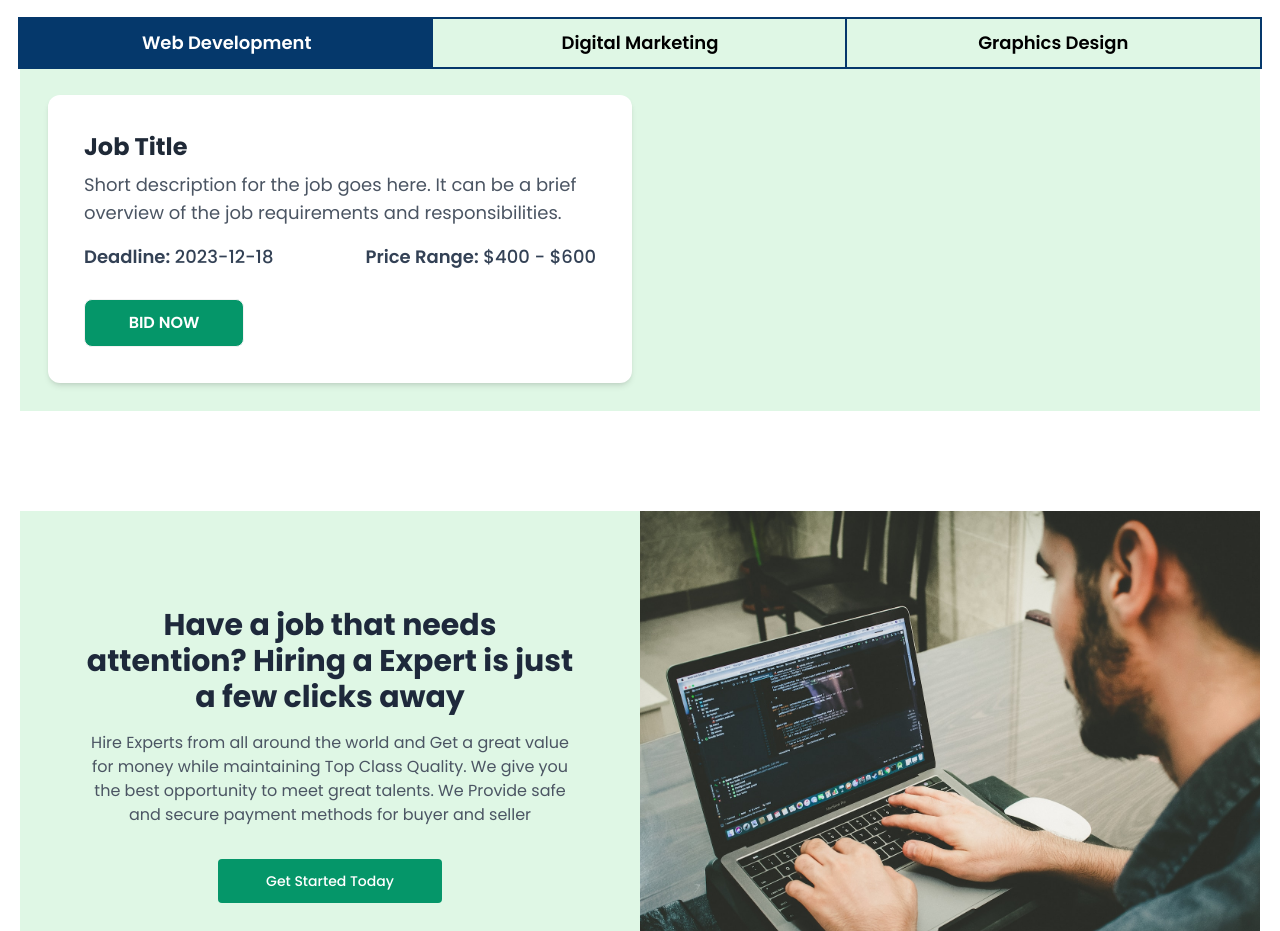
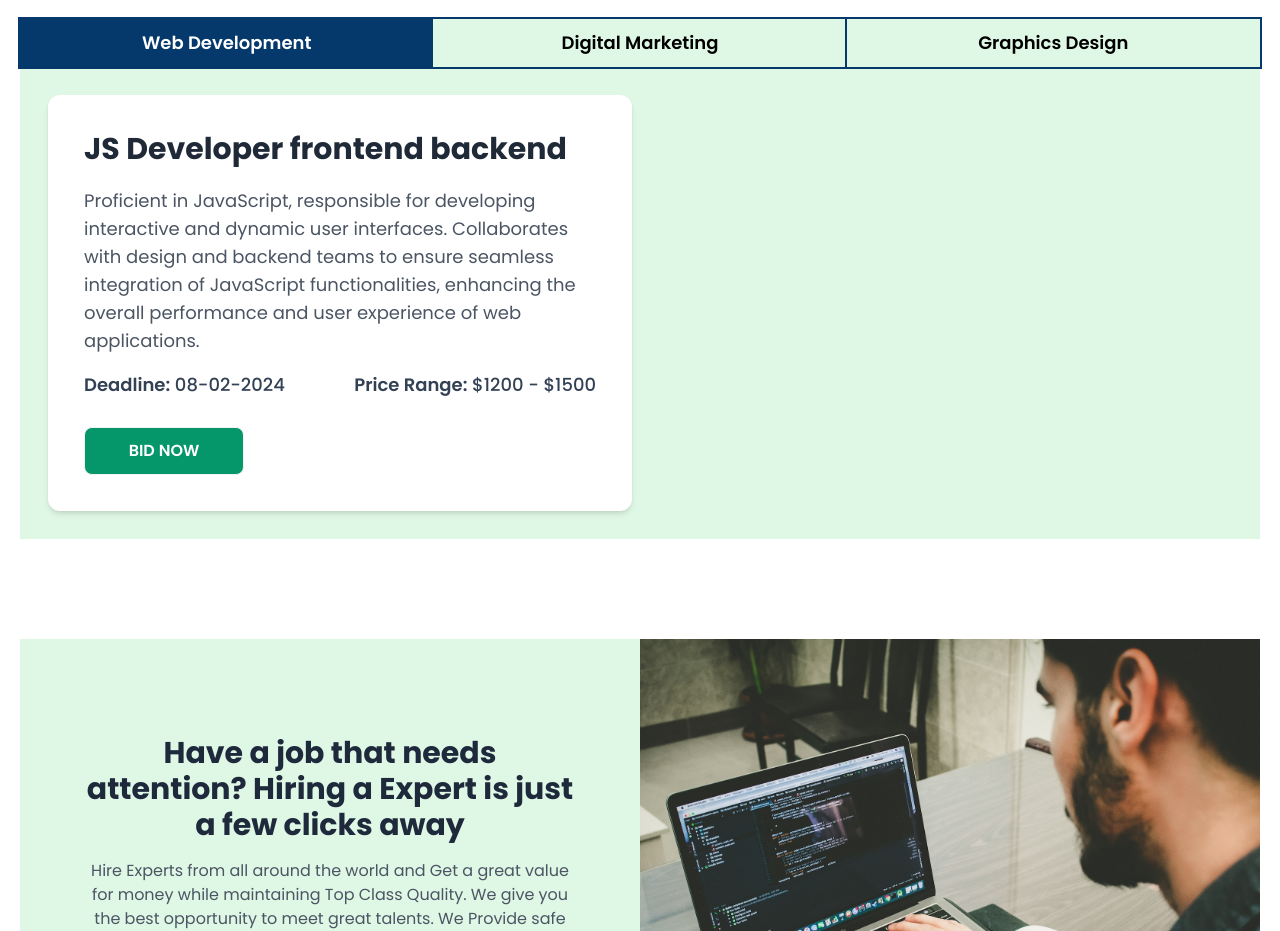
Before and after one commit to searchsakib/jobquery-client, a React (Vite) app: page / in a window 1280 px wide. Shown: the part 860-1791 px from the top of the page. Built offline with nearby package versions, Linux system fonts and the light colour scheme.

Commit message:
category card text heading enlarged

```diff
--- a/src/components/WebDev/WebDev.jsx
+++ b/src/components/WebDev/WebDev.jsx
@@ -9,18 +9,23 @@ const WebDev = () => {
         <div className="mx-auto bg-white rounded-xl shadow-md overflow-hidden md:max-w-2xl p-3 lg:p-5">
           <div className="">
             <div className="p-4">
-              <div className="text-2xl text-gray-800 font-bold">Job Title</div>
+              <div className="text-3xl text-gray-800 font-bold pb-3">
+                JS Developer frontend backend
+              </div>
               <p className="text-gray-600 text-lg mt-2">
-                Short description for the job goes here. It can be a brief
-                overview of the job requirements and responsibilities.
+                Proficient in JavaScript, responsible for developing interactive
+                and dynamic user interfaces. Collaborates with design and
+                backend teams to ensure seamless integration of JavaScript
+                functionalities, enhancing the overall performance and user
+                experience of web applications.
               </p>
               <div className="flex flex-col xl:flex-row justify-between mt-4">
                 <p className="text-slate-700 text-lg font-medium pb-2">
-                  <span className="font-semibold">Deadline:</span> 2023-12-18
+                  <span className="font-semibold">Deadline:</span> 08-02-2024
                 </p>
                 <p className="text-slate-700 text-lg font-medium">
-                  <span className="font-semibold">Price Range:</span> $400 -
-                  $600
+                  <span className="font-semibold">Price Range:</span> $1200 -
+                  $1500
                 </p>
               </div>
               <div className="pt-5">
```
